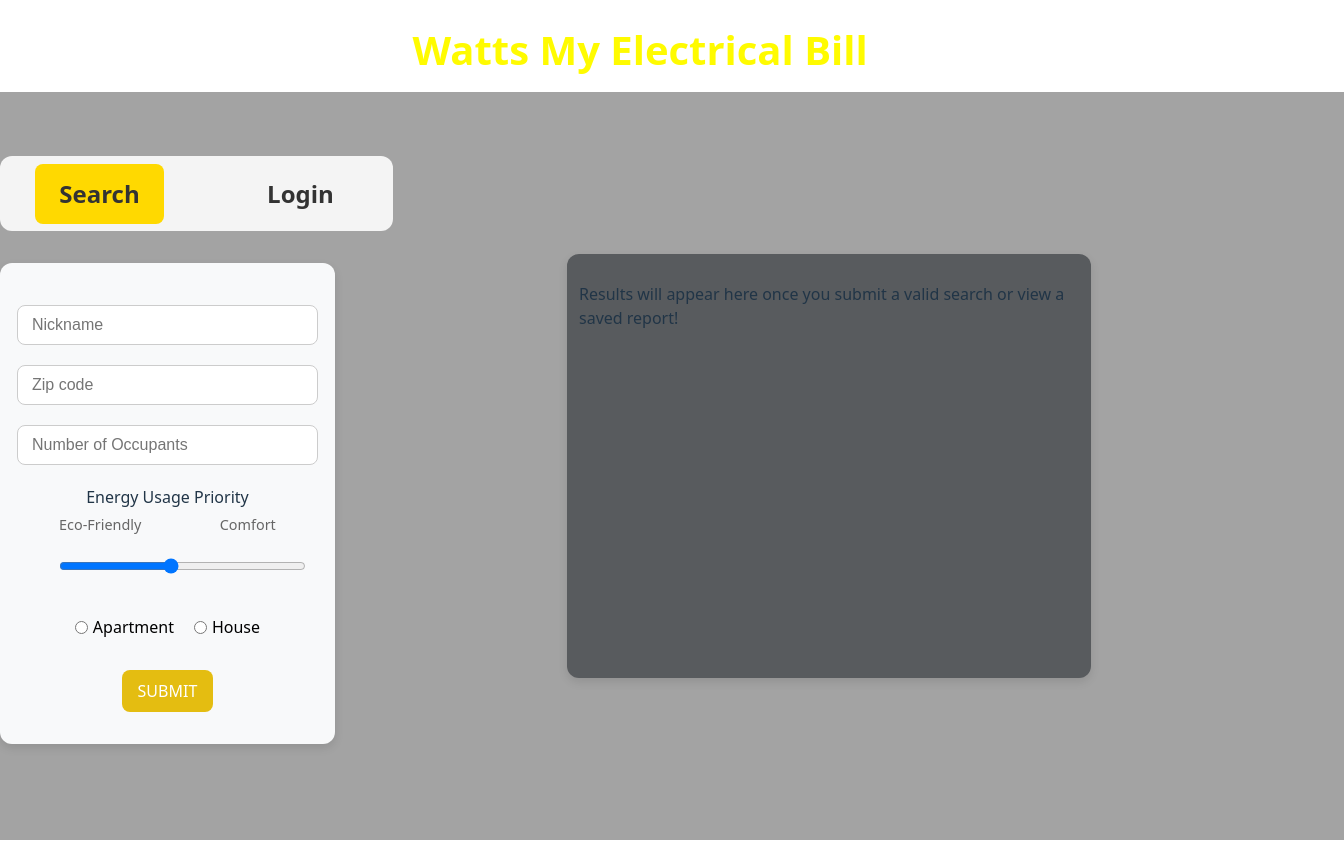
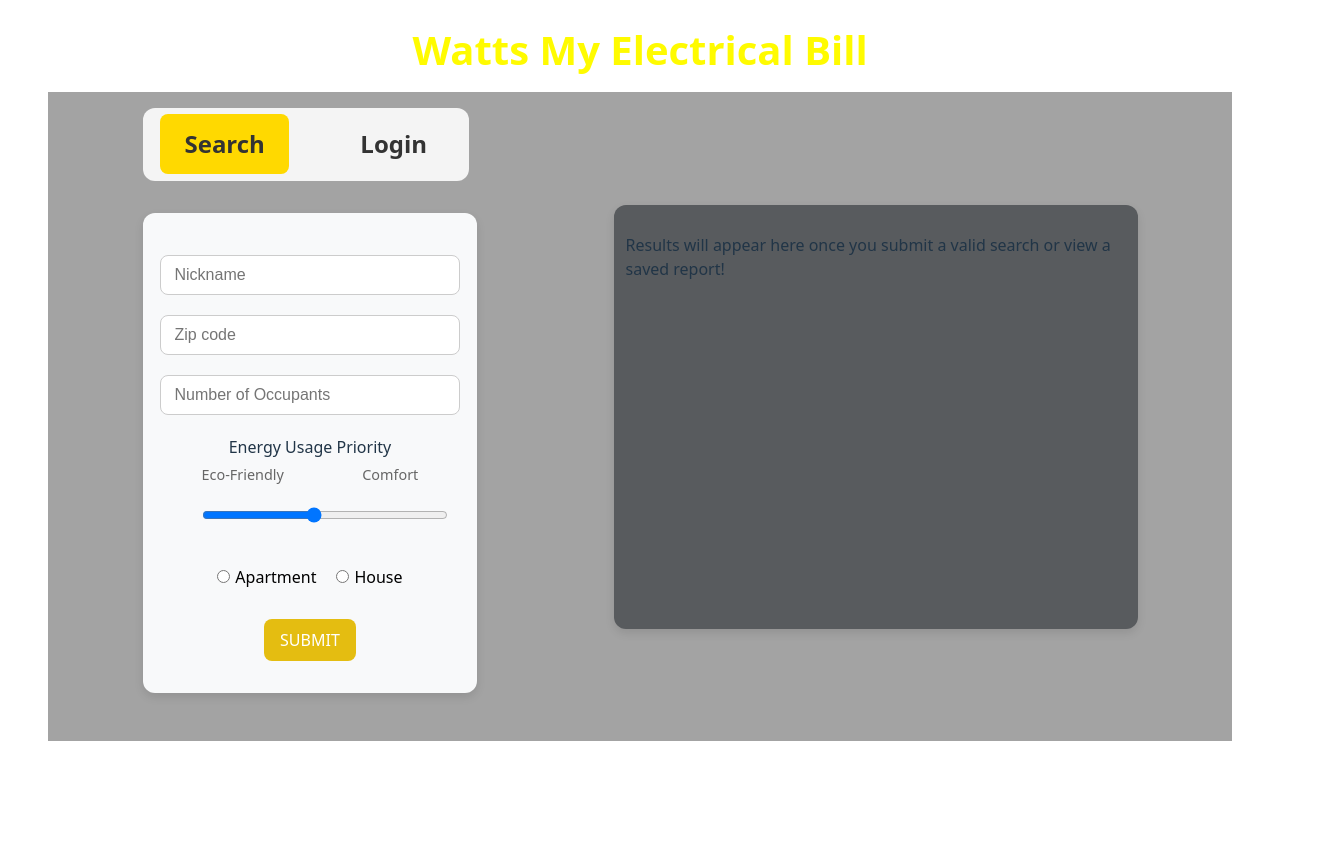
Before and after one commit to mkendall42/Watts-My-Electricity-Bill-FE-updates, a React (Vite) app: page / in a window 1280 px wide. Shown: the whole page, 1344 px wide, since content can reach past the window. After the commit the page ends 800 px from the top, so only its background shows below. Built offline with nearby package versions, Linux system fonts and the light colour scheme.

Commit message:
Fix: HomeContainer, ResultsContainer basic alignment and scaling adjustments

```diff
--- a/src/HomeContainer/HomeContainer.css
+++ b/src/HomeContainer/HomeContainer.css
@@ -2,10 +2,11 @@
     display: flex;
     background-color: rgb(163, 163, 163);
     flex-direction: row;
-    justify-content: space-evenly;
+    /* justify-content: space-evenly; */
+    justify-content: space-around;
     align-items: center;
-    width: 100vw;
-    padding: 4em;
+    width: 90vw;
+    padding: 1em;
 }
 
 .left-side {
--- a/src/ResultsContainer/ResultsContainer.css
+++ b/src/ResultsContainer/ResultsContainer.css
@@ -8,7 +8,7 @@
   box-shadow: 0 4px 10px rgba(0, 0, 0, 0.1);
   width: 90%;
   max-width: 500px;
-  margin: 2rem auto;
+  /* margin: 2rem auto; */
 	height: 50vh
 }
 
```
